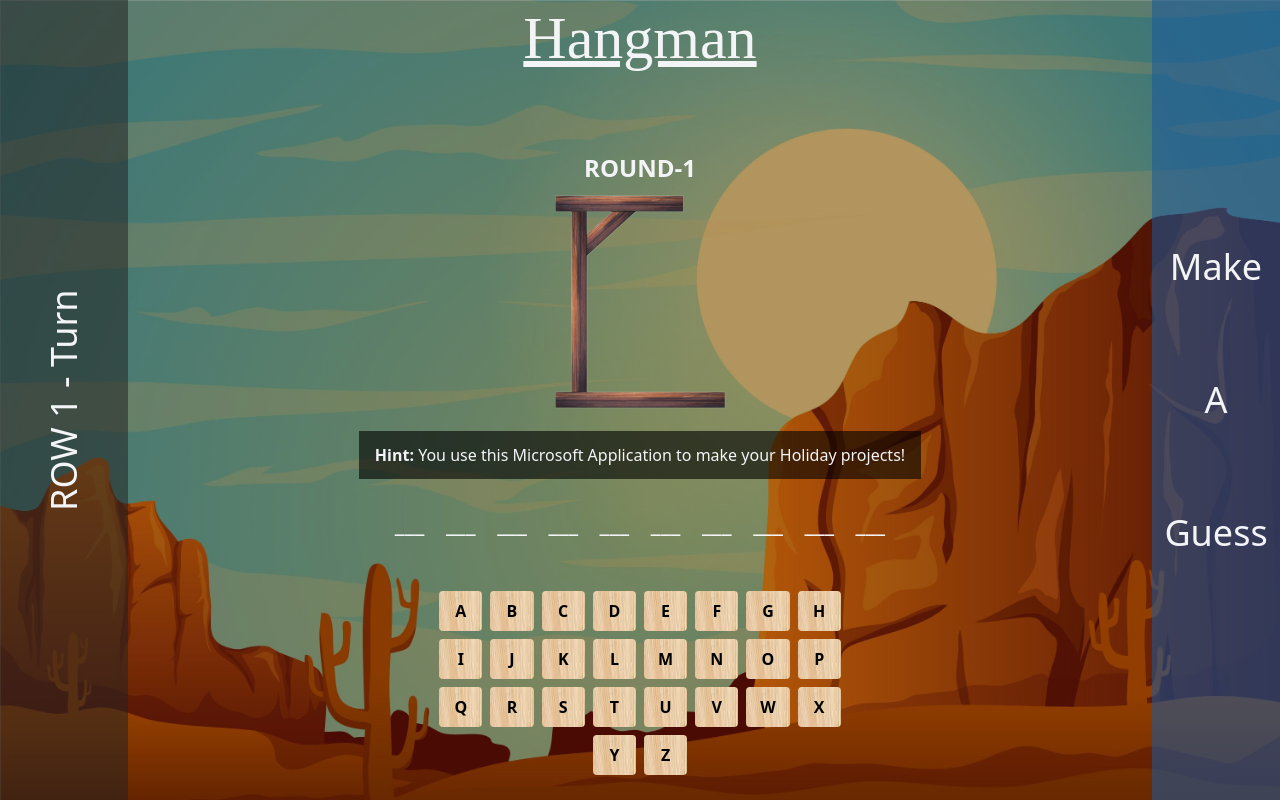
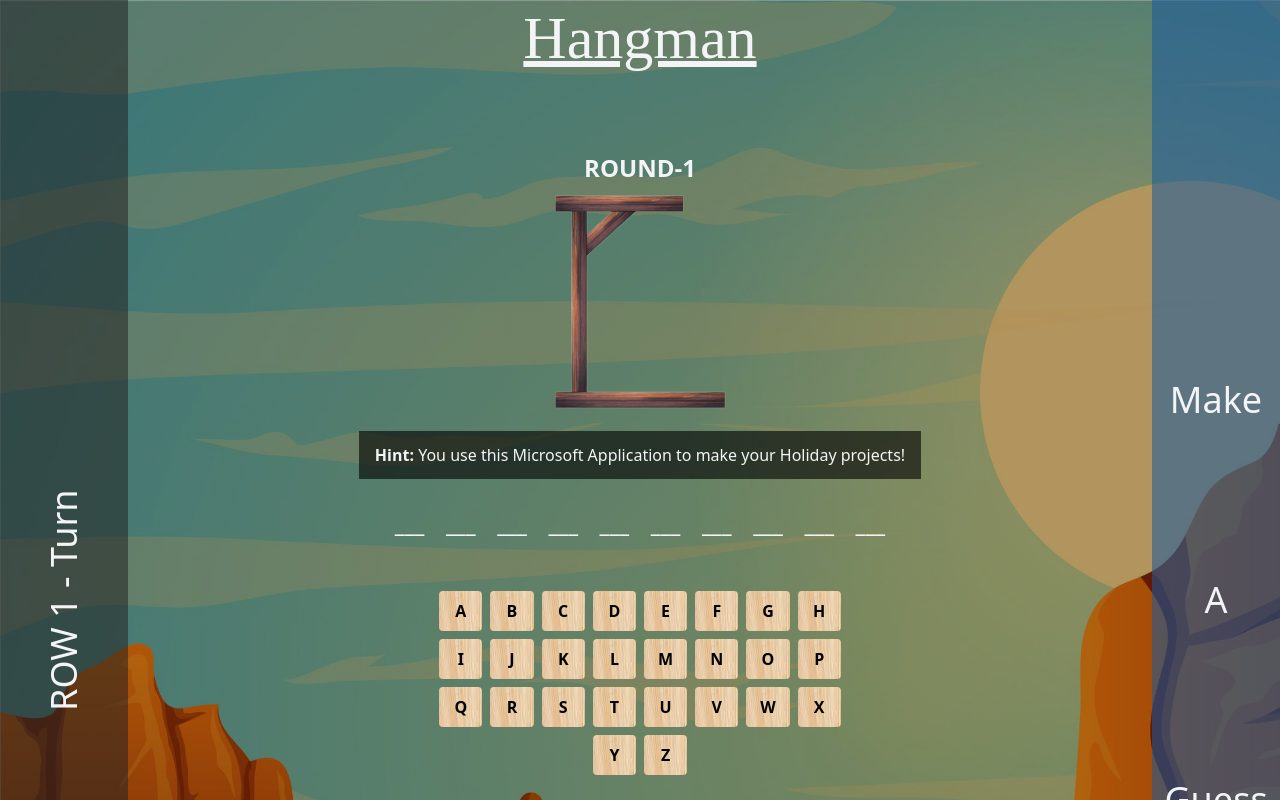
Before and after one commit to TH4KUR/Hangman, a Next.js app: page / in a window 1280 px wide. Shown: the top 800 px of the page. Built offline with nearby package versions, Linux system fonts and the light colour scheme; a web font is replaced by a local one.

Commit message:
Update globals.css

```diff
--- a/styles/globals.css
+++ b/styles/globals.css
@@ -182,7 +182,7 @@ header {
 main {
   background-image: linear-gradient(#0000004d, #0000004d), url('/bg.jpg');
   background-size: cover;
-  height: 100vh;
+  height: 150vh;
 }
 
 .plank {
```
